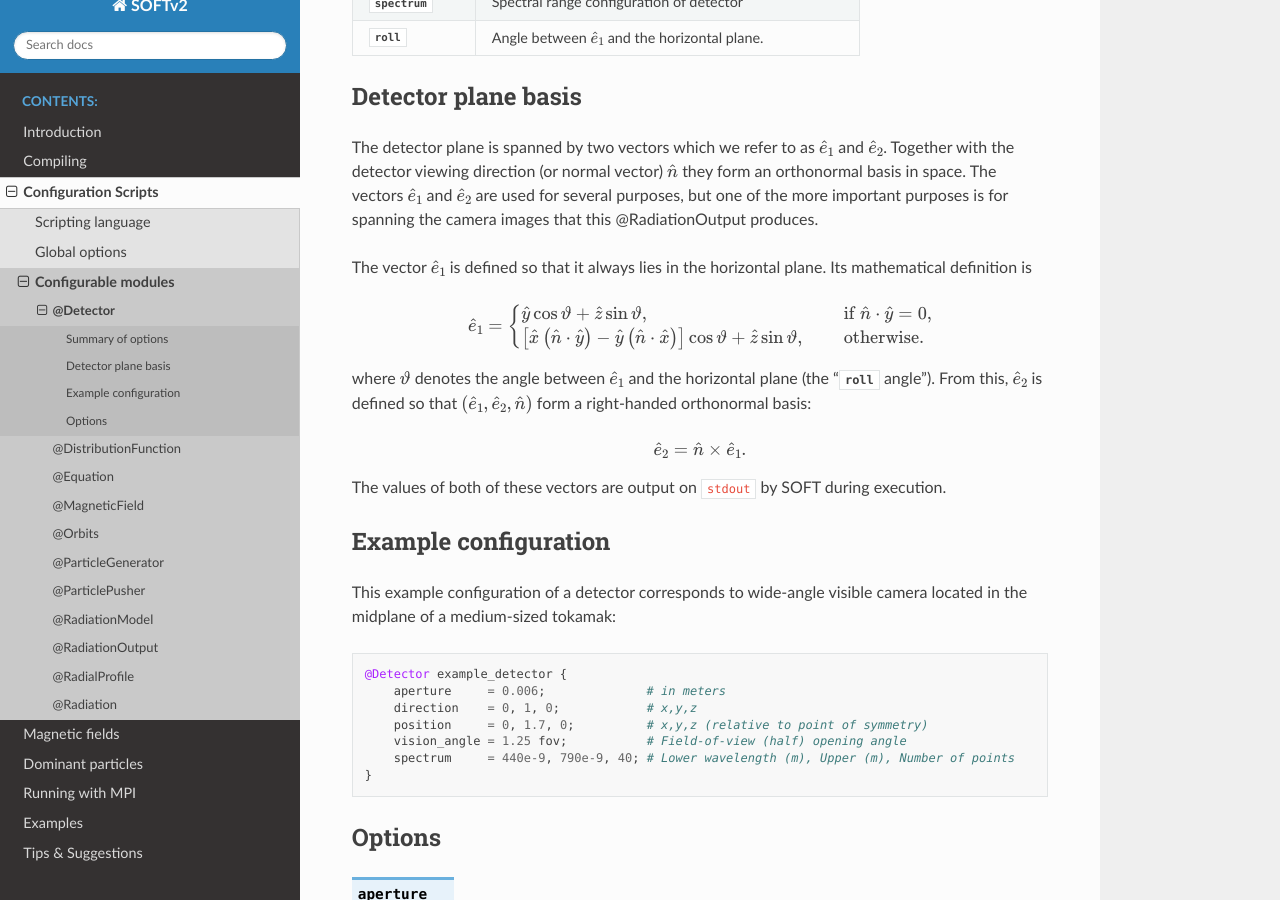
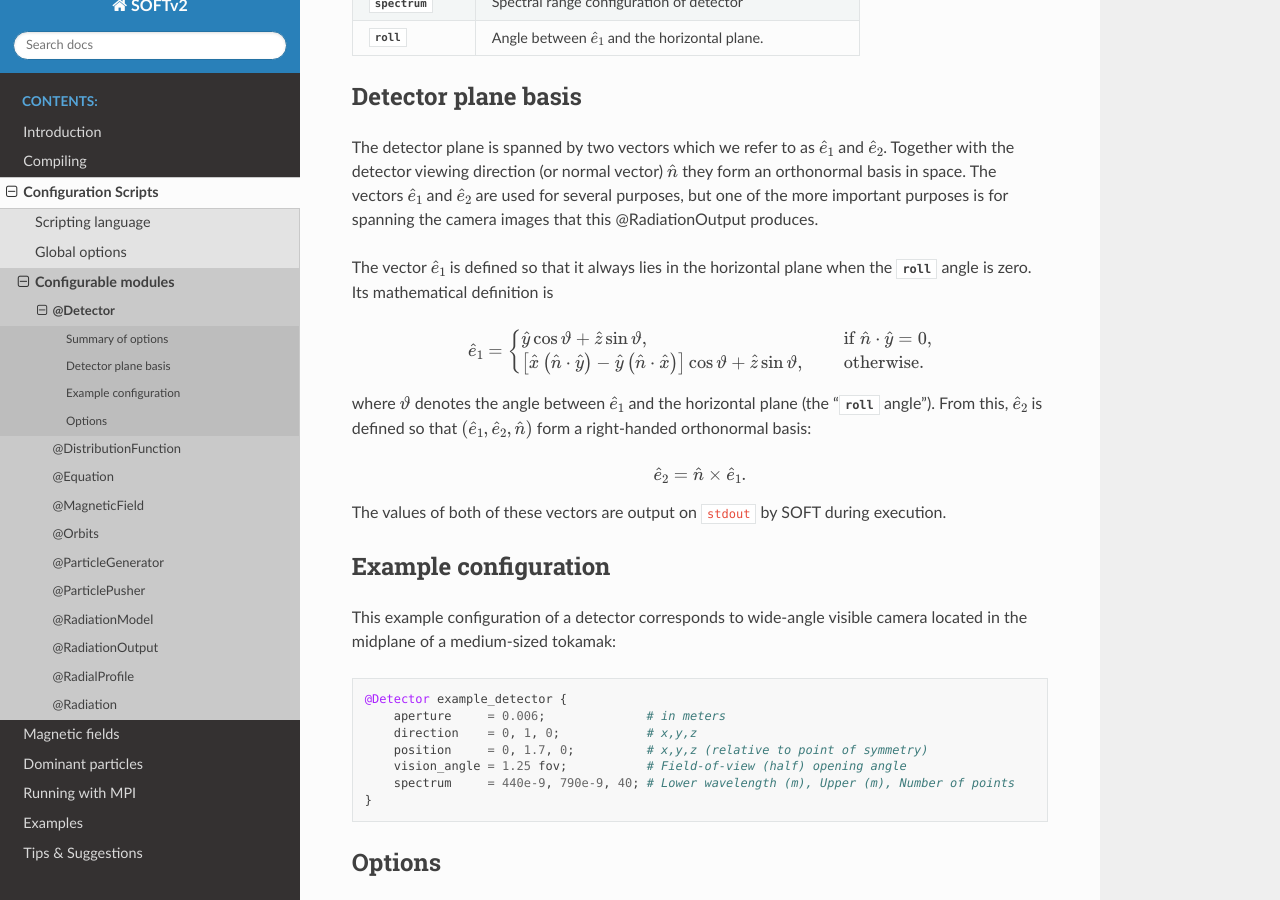
Before and after one commit to hoppe93/SOFT2, a Sphinx documentation site: the page built from doc/sphinx/source/scripts/Detector.rst, in a window 1280 px wide and 900 px high, scrolled down 1066 px. Built offline with Sphinx 7.4.7 and the Read the Docs theme 2.0.0, drawn with Linux system fonts in a browser that asks for light colours; pages that are not in the unit, such as notebooks, are missing from menus.

Commit message:
Updated minor outdated info in documentation

```diff
--- a/doc/sphinx/source/scripts/Detector.rst
+++ b/doc/sphinx/source/scripts/Detector.rst
@@ -44,7 +44,7 @@ purposes, but one of the more important purposes is for spanning the camera
 images that this @RadiationOutput produces.
 
 The vector :math:`\hat{e}_1` is defined so that it always lies in the horizontal
-plane. Its mathematical definition is
+plane when the :option:`roll` angle is zero. Its mathematical definition is
 
 .. math::
 
```
